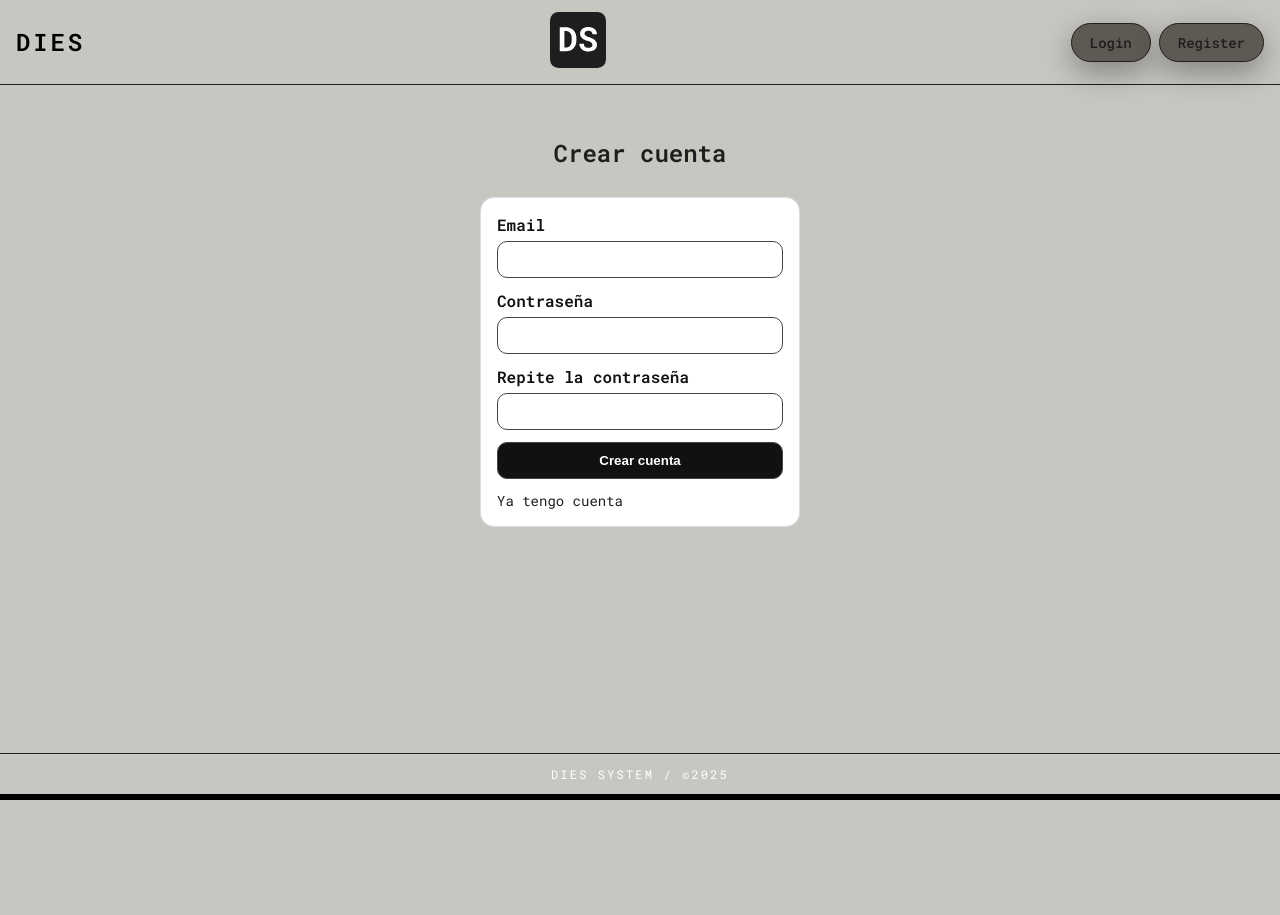
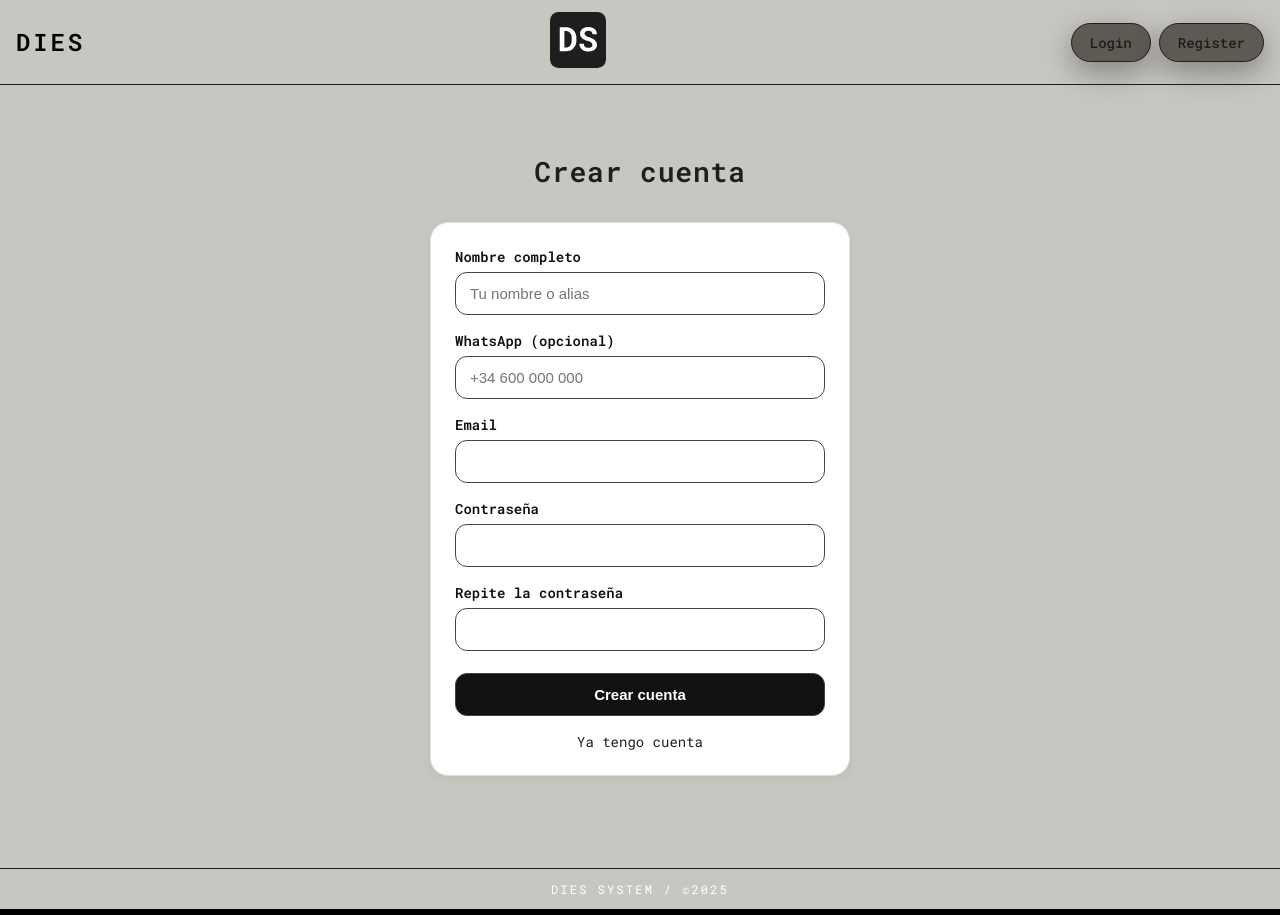
Before and after one commit to manuelgodoytorrealba/dies-web, a SvelteKit app: page /register in a window 1280 px wide. Before the commit the page ends 800 px from the top, so only its background shows below. Built offline with nearby package versions, Linux system fonts and the light colour scheme; no server answers.

Commit message:
leads-stuff

```diff
--- a/src/lib/server/db-repo.ts
+++ b/src/lib/server/db-repo.ts
@@ -256,7 +256,7 @@ export async function getStockOverview() {
 
 // --- LEADS ----------------------------------------------------
 
-// Devuelve las filas tal cual están en la tabla `leads`
+// Devuelve las filas de `leads` + el producto asociado
 export async function getLeads(limit = 200) {
   const { data, error } = await supabaseAdmin
     .from('leads')
@@ -276,7 +276,13 @@ export async function getLeads(limit = 200) {
         referer,
         utm_source,
         utm_medium,
-        utm_campaign
+        utm_campaign,
+        product:products (
+          nombre,
+          marca,
+          precio_publicado,
+          slug
+        )
       `
     )
     .order('created_at', { ascending: false })
@@ -287,7 +293,6 @@ export async function getLeads(limit = 200) {
     return [];
   }
 
-  // IMPORTANTÍSIMO: aquí devolvemos tal cual
   return data ?? [];
 }
 
--- a/src/routes/login/+page.svelte
+++ b/src/routes/login/+page.svelte
@@ -1,12 +1,10 @@
 <script lang="ts">
   import { enhance } from '$app/forms';
-
-	// El form puede ser undefined y puede incluir email y/o error
   export let form: { email?: string; error?: string } | undefined;
 </script>
 
 <section class="auth">
-	<h1>Iniciar sesión</h1>
+  <h1 class="title">Iniciar sesión</h1>
 
   <form method="POST" use:enhance class="card">
     <label for="email">
@@ -46,22 +44,31 @@
 
 <style>
   .auth {
-		padding: 32px;
+    padding: 48px 16px;
     display: flex;
     flex-direction: column;
     align-items: center;
-		gap: 16px;
+    gap: 24px;
+  }
+
+  .title {
+    font-size: 28px;
+    font-weight: 600;
+    letter-spacing: 0.03em;
+    margin-bottom: 8px;
   }
 
   .card {
-		width: 320px;
+    width: 100%;
+    max-width: 420px; /* 🔥 MÁS ANCHO */
     border: 1px solid #ddd;
-		border-radius: 14px;
-		padding: 16px;
+    border-radius: 18px;
+    padding: 24px;
     display: flex;
     flex-direction: column;
-		gap: 12px;
+    gap: 16px;
     background: #fff;
+    box-shadow: 0 2px 10px rgba(0,0,0,0.05);
   }
 
   label {
@@ -73,19 +80,22 @@
   }
 
   input {
-		padding: 10px 12px;
-		border-radius: 10px;
+    padding: 12px 14px;
+    border-radius: 12px;
     border: 1px solid #444;
+    font-size: 15px;
   }
 
-	button {
-		padding: 10px 12px;
-		border-radius: 10px;
+  .btn {
+    padding: 12px 14px;
+    border-radius: 12px;
     border: 1px solid #444;
     background: #111;
     color: #fff;
     font-weight: 700;
     cursor: pointer;
+    font-size: 15px;
+    margin-top: 6px;
   }
 
   .error {
@@ -95,7 +105,12 @@
 
   .links {
     display: flex;
-		justify-content: space-between;
+    justify-content: center;
     font-size: 14px;
+    margin-top: 4px;
+  }
+
+  .links a {
+    color: #333;
   }
 </style>
--- a/src/routes/register/+page.server.ts
+++ b/src/routes/register/+page.server.ts
@@ -15,25 +15,35 @@ export const actions: Actions = {
     const email = String(formData.get('email') ?? '');
     const password = String(formData.get('password') ?? '');
     const confirm = String(formData.get('confirm') ?? '');
+    const full_name = String(formData.get('full_name') ?? '');
+    const whatsapp = String(formData.get('whatsapp') ?? '');
 
     if (!email || !password) {
-      return fail(400, { error: 'Faltan campos', email });
+      return fail(400, { error: 'Faltan campos', email, values: { full_name, whatsapp } });
     }
 
     if (password !== confirm) {
-      return fail(400, { error: 'Las contraseñas no coinciden', email });
+      return fail(400, {
+        error: 'Las contraseñas no coinciden',
+        email,
+        values: { full_name, whatsapp }
+      });
     }
 
     const { error } = await locals.supabase.auth.signUp({
       email,
       password,
       options: {
-        emailRedirectTo: 'http://localhost:5173/login'
+        emailRedirectTo: 'http://localhost:5173/login',
+        data: {
+          full_name,
+          whatsapp
+        }
       }
     });
 
     if (error) {
-      return fail(400, { error: error.message, email });
+      return fail(400, { error: error.message, email, values: { full_name, whatsapp } });
     }
 
     return {
--- a/src/routes/register/+page.svelte
+++ b/src/routes/register/+page.svelte
@@ -5,6 +5,9 @@
   let email = '';
   let password = '';
   let confirmPassword = '';
+  let fullName = '';
+  let whatsapp = '';
+
   let loading = false;
   let errorMsg = '';
   let successMsg = '';
@@ -14,8 +17,8 @@
     successMsg = '';
     loading = true;
 
-    if (!email || !password || !confirmPassword) {
-      errorMsg = 'Rellena todos los campos.';
+    if (!email || !password || !confirmPassword || !fullName) {
+      errorMsg = 'Rellena todos los campos obligatorios.';
       loading = false;
       return;
     }
@@ -28,12 +31,18 @@
 
     const { data, error } = await supabaseBrowser.auth.signUp({
       email,
-      password
+      password,
+      options: {
+        emailRedirectTo: window.location.origin + '/login',
+        data: {
+          full_name: fullName,
+          whatsapp
+        }
+      }
     });
 
     loading = false;
 
-    // 1) Error “clásico” de Supabase
     if (error) {
       if (error.code === 'user_already_exists') {
         errorMsg = 'Ya existe una cuenta con este correo. Ve a Iniciar sesión.';
@@ -43,7 +52,7 @@
       return;
     }
 
-    // 2) Caso “raro” de Supabase: no hay error pero el usuario ya existía
+    // caso raro
     const alreadyRegistered =
       data.user && Array.isArray(data.user.identities) && data.user.identities.length === 0;
 
@@ -52,18 +61,24 @@
       return;
     }
 
-    // 3) Registro correcto
-    successMsg = `Cuenta creada. Revisa tu correo (${email}) y confirma para poder entrar.`;
-
-    // Si quieres redirigir al login después de unos segundos:
-    // setTimeout(() => goto('/login'), 2000);
+    successMsg = `Cuenta creada. Revisa tu correo (${email}) y confirma para entrar.`;
   }
 </script>
 
 <section class="auth">
-  <h1>Crear cuenta</h1>
+  <h1 class="title">Crear cuenta</h1>
 
   <div class="card">
+    <label>
+      Nombre completo
+      <input type="text" bind:value={fullName} placeholder="Tu nombre o alias" />
+    </label>
+
+    <label>
+      WhatsApp (opcional)
+      <input type="tel" bind:value={whatsapp} placeholder="+34 600 000 000" />
+    </label>
+
     <label>
       Email
       <input type="email" bind:value={email} />
@@ -98,13 +113,80 @@
 </section>
 
 <style>
-  .auth { padding: 32px; display:flex; flex-direction:column; align-items:center; gap:16px; }
-  .card { width: 320px; border:1px solid #ddd; border-radius:14px; padding:16px; display:flex; flex-direction:column; gap:12px; background:#fff; }
-  label { display:flex; flex-direction:column; gap:6px; font-weight:600;color: #111; }
-  input { padding:10px 12px; border-radius:10px; border:1px solid #444; }
-  button { padding:10px 12px; border-radius:10px; border:1px solid #444; background:#111; color:#fff; font-weight:700; cursor:pointer; }
-  button:disabled { opacity:.6; cursor:default; }
-  .error { color:#b00020; font-size:14px; }
-  .success { color:#0a7b28; font-size:14px; }
-  .links { display:flex; justify-content:space-between; font-size:14px; }
+  .auth {
+    padding: 48px 16px;
+    display: flex;
+    flex-direction: column;
+    align-items: center;
+    gap: 24px;
+  }
+
+  .title {
+    font-size: 28px;
+    font-weight: 600;
+    letter-spacing: 0.03em;
+    margin-bottom: 8px;
+  }
+
+  .card {
+    width: 100%;
+    max-width: 420px; /* 🔥 MÁS ANCHO */
+    border: 1px solid #ddd;
+    border-radius: 18px;
+    padding: 24px;
+    display: flex;
+    flex-direction: column;
+    gap: 16px;
+    background: #fff;
+    box-shadow: 0 2px 10px rgba(0,0,0,0.05);
+  }
+
+  label {
+    display: flex;
+    flex-direction: column;
+    gap: 6px;
+    font-weight: 600;
+    color: #111;
+    font-size: 14px;
+  }
+
+  input {
+    padding: 12px 14px;
+    border-radius: 12px;
+    border: 1px solid #444;
+    font-size: 15px;
+  }
+
+  button {
+    padding: 12px 14px;
+    border-radius: 12px;
+    border: 1px solid #444;
+    background: #111;
+    color: #fff;
+    font-weight: 700;
+    cursor: pointer;
+    font-size: 15px;
+    margin-top: 6px;
+  }
+
+  button:disabled {
+    opacity: 0.6;
+    cursor: default;
+  }
+
+  .error {
+    color: #b00020;
+    font-size: 14px;
+  }
+
+  .success {
+    color: #0a7b28;
+    font-size: 14px;
+  }
+
+  .links {
+    display: flex;
+    justify-content: center;
+    font-size: 14px;
+  }
 </style>
```
Also changed, not shown: src/routes/admin/leads/+page.svelte (+134 -83 lines), src/routes/profile/+page.server.ts (added, +57 -0 lines), src/routes/profile/+page.svelte (+70 -20 lines). Lines whose indentation alone changed are shown as unchanged.
